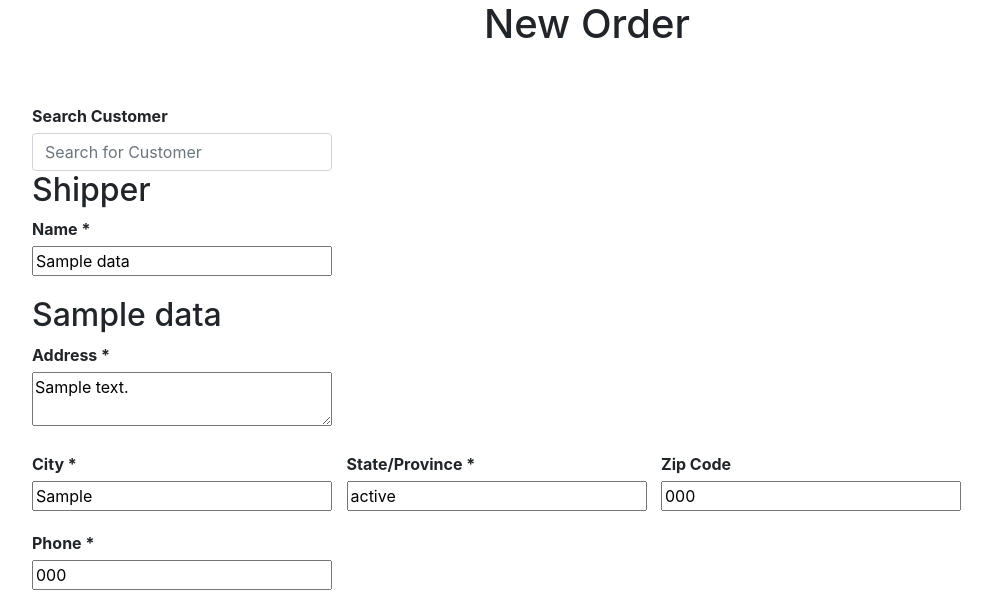
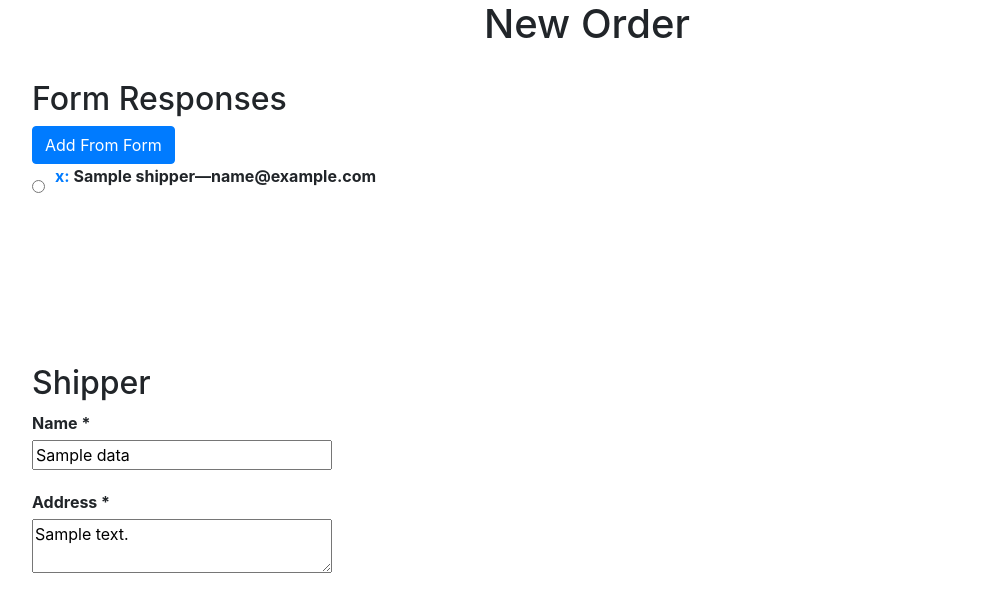
Before and after one commit to Reszonance/jfconsolidation, a Flask app: template website/templates/add_order.html in a window 1280 px wide. Shown: the part 56-658 px from the top of the page, without its empty margins (53-1045 px from the left). Run offline with Flask 3, Linux system fonts and the light colour scheme; the template is opened without the code that fills it: most values are stand-ins (such as "Sample title", 1, 10 or a date in 2020); parts of the project's set-up code (start-up, migrations or seed data) failed here and were passed over; some libraries are stand-ins or nearby versions.

Commit message:
can now autofill new orders using form responses

```diff
--- a/website/static/style.css
+++ b/website/static/style.css
@@ -186,6 +186,20 @@
 /* view_order */
 
 /* add_order? */
+.scrollable-container {
+  height: 200px; /* Set the desired height */
+  overflow-y: scroll; /* Enable vertical scrolling */
+}
+
+.response-item {
+  display: flex;
+  align-items: center;
+}
+
+.response-item input[type="radio"] {
+  margin-right: 10px; /* Adjust the spacing as needed */
+}
+
 .form-section {
   margin-bottom: 20px;
 }
--- a/website/templates/add_order.html
+++ b/website/templates/add_order.html
@@ -9,26 +9,39 @@
 {% block content %}
 <h1 align="center">New Order</h1>
 <br />
-<br />
 
-<!-- failsafe for post request, fix later -->
-<!-- data should be sent via views.py -->
+<form action="{{ url_for('views.add_order') }}" method="POST">
+  <h2>Form Responses</h2>
+  <button type="submit" class="btn btn-primary" name="action" value="form_autofill">Add From Form</button>
+  <!--How many items are showing-->
+  <!--Passed to endpoint for consistency-->
+  <input type="hidden" id="data-length" name="data_length" value="{{ form_data.items() | length }}">
+
+  <div id="scroll-container" class="scrollable-container">
+    <div id="data-container">
+      {% for timestamp, response in form_data.items() %}
+      <div class="response-item">
+        <input type="radio" name="selected-response"
+          id="response-{{ timestamp }}"
+          value="{{ timestamp }}"
+        >
+        <label for="response-{{ timestamp }}">
+          <p><a href="{{ response['response_link'] }}">{{ timestamp }}:</a> {{ response['shipper']['shipper_name'] }}—{{ response['shipper']['shipper_email'] }}</p>
+        </label>
+      </div>
+      {% endfor %}
+    </div>
+  </div>
+</form>
 
 
 <form action="{{ url_for('views.add_order') }}" method="POST">
-
-  <div class="search-table">
-    <label for="customer-search">Search Customer</label>
-    <input type="text" id="search_text" name="search_text" class="form-control" placeholder="Search for Customer">
-    <div id="customer-results"></div>
-  </div>
   <h2>Shipper</h2>
   <!-- #region shipper -->
   <div class="form-section">
     <label for="shipper-name">Name *</label>
     <input type="text" id="shipper-name" name="shipper-name" value="{{data['shipper_name']}}" required>
   </div>
-  <h2>{{data['shipper_name']}}</h2>
   <div class="form-section">
     <label for="shipper-address">Address *</label>
     <textarea id="shipper-address" name="shipper-address" required>{{data['shipper_address']}}</textarea>
@@ -106,7 +119,7 @@
       <div class="form-check">
         <input class="form-check-input" type="radio" name="office-drop-off"
         id="option-delivery" value="delivery"
-        {% if not data['office_dropoff'] and data['office_dropoff'] != ""%}checked{% endif %}
+        {% if data['office_dropoff'] == False and data['office_dropoff'] != ""%}checked{% endif %}
         required
         >
         <label class="form-check-label" for="option-delivery">Delivery to our office (Extra charge)</label>
@@ -148,7 +161,7 @@
   <div class="form-section">
     <label for="insurance"><strong>Would you like insurance?</strong></label>
     <input type="checkbox" id="insurance" name="insurance"
-      {% if data['insurance'] and data['insurance'] != ""%}checked{% endif %}
+      {% if data['insurance'] %}checked{% endif %}
     >
   </div>
   <!-- #endregion-->
@@ -192,12 +205,19 @@
     });
     */
 
-    function generateBoxSections() {
+    function generateBoxSections(box_data) {
       // see form_autofill.py for how data is passed and key-value pairs
       const boxCount = parseInt(document.getElementById("box-count").value);
       let boxSectionHTML = "";
 
+
       for (let i = 1; i <= boxCount; i++) {
+        // pk_data is an empty object if box_data[i] is undefined
+        const pk_data = box_data[i.toString()] || {};
+        //console.log(pk_data);
+        //console.log(`${pk_data.hasOwnProperty('description') ? pk_data.description : 'no description'}`);
+        console.log(`${pk_data.hasOwnProperty('weight') ? pk_data.weight : ''}`)
+
         boxSectionHTML += `
           <div class="box-section">
             <h3>Box ${i}</h3>
@@ -206,31 +226,36 @@
               <div class="inline-inputs">
                 <div class="input-group">
                   <input type="text" id="length-${i}" name="length-${i}" placeholder="Length"
-                    class="form-control small-input" value="{{data['boxes']['length']}}"
+                    class="form-control small-input"
+                    value="${pk_data.hasOwnProperty('length') ? pk_data.length : ''}"
                     required
                   >
                   <input type="text" id="width-${i}" name="width-${i}" placeholder="Width"
-                  class="form-control small-input" value="{{data['boxes']['width']}}"
+                  class="form-control small-input"
+                  value="${pk_data.hasOwnProperty('width') ? pk_data.width : ''}"
                   required
                   >
                   <input type="text" id="height-${i}" name="height-${i}" placeholder="Height"
-                    class="form-control small-input" value="{{data['boxes']['height']}}"
+                    class="form-control small-input"
+                    value="${pk_data.hasOwnProperty('height') ? pk_data.height : ''}"
                     required
                   >
                 </div>
                 <div class="form-check form-check-inline">
                   <input class="form-check-input" type="radio" name="units-${i}" id="inch-${i}"
-                    value="INCH" {% if data['boxes']['units'] == 'INCH'%}checked{% endif %}
+                    value="INCH"
+                    ${pk_data.hasOwnProperty('units') && pk_data.units === 'INCH' ? 'checked' : ''}
                     required
                   >
-                  <label class="form-check-label" for="inch">Inch</label>
+                  <label class="form-check-label" for="inch-${i}">Inch</label>
                 </div>
                 <div class="form-check form-check-inline">
                   <input class="form-check-input" type="radio" name="units-${i}" id="cm-${i}"
-                    value="CM" {% if data['boxes']['units'] == 'CM'%}checked{% endif %}
+                    value="CM"
+                    ${pk_data.hasOwnProperty('units') && pk_data.units === 'CM' ? 'checked' : ''}
                     required
                   >
-                  <label class="form-check-label" for="cm">CM</label>
+                  <label class="form-check-label" for="cm-${i}">CM</label>
                 </div>
               </div>
             </div>
@@ -239,7 +264,7 @@
               <label for="weight">Weight (kg):</label>
               <div class="inline-inputs">
                 <input type="text" id="weight-${i}" name="weight-${i}" placeholder="Weight" class="form-control small-input"
-                  value="{{data['boxes']['weight']}}"
+                  value="${pk_data.hasOwnProperty('weight') ? pk_data.weight : ''}""
                   required
                 >
               </div>
@@ -247,20 +272,23 @@
 
             <div class="form-section">
               <label for="box-cargo-description-${i}">Cargo Description*</label>
-              <textarea id="box-cargo-description-${i}" name="box-cargo-description-${i}" required>{{data['boxes']['description']}}</textarea>
+              <textarea id="box-cargo-description-${i}" name="box-cargo-description-${i}" required>
+                ${pk_data.hasOwnProperty('description') ? pk_data.description : ''}
+              </textarea>
             </div>
 
             <div class="form-section">
               <label for="box-lithium-batteries-${i}"><strong>This box contains lithium batteries: </strong></label>
               <input type="checkbox" id="box-lithium-batteries-${i}" name="box-lithium-batteries-${i}"
                 {% if data['boxes']['batteries']%}checked{% endif %}
+                ${pk_data.hasOwnProperty('batteries') && pk_data.batteries ? 'checked' : ''}
               >
               <p>Lithium batteries can be found in laptops, phones, and any rechargeable device.</p>
             </div>
             <div class="form-section">
               <label for="box-fragile-${i}"><strong>This package is fragile:</strong></label>
               <input type="checkbox" id="box-fragile-${i}" name="box-fragile-${i}"
-              {% if data['boxes']['fragile']%}checked{% endif %}
+              ${pk_data.hasOwnProperty('fragile') && pk_data.fragile ? 'checked' : ''}
               >
             </div>
           </div>
@@ -268,7 +296,17 @@
       }
       document.getElementById("box-information-section").innerHTML = boxSectionHTML;
     }
-    document.getElementById("box-count").addEventListener("change", generateBoxSections);
+
+
+    //document.getElementById("box-count").addEventListener("change", generateBoxSections);
+    var box_data = {{ data['boxes'] | tojson | safe }};
+    console.log(box_data);
+    generateBoxSections(box_data);
+
+    document.getElementById("box-count").addEventListener("change", () => {
+        generateBoxSections(box_data);
+    });
+
 
     function update_pickup_address_field() {
       const dropOffOption = document.getElementById("option-drop-off");
--- a/website/templates/home.html
+++ b/website/templates/home.html
@@ -121,7 +121,10 @@
         <a href="{{ url_for('views.view_order', order_id=order.id) }}">
           {{ order.customer.name }}
         </a>
-        <span class="description">{{" — " ~ order.packages|length ~ " packages" }}</span>
+        <span class="description">{{" — " ~ order.packages|length ~ " packages" }}    (order id: {{ order.id }})</span>
+      </div>
+      <div class="actions">
+        <a href="{{ url_for('views.add_package', order_id=order.id) }}" class="btn btn-link">Add Package</a>
       </div>
       <br>
       <ul class="list-group list-group-flush" id="packages">
--- a/website/templates/pk_details.html
+++ b/website/templates/pk_details.html
@@ -12,7 +12,7 @@
 <br />
 <!--- #region list orders -->
 <ul class="list-group list-group-flush" id="notes">
-  {% if cons_pk|length == 0 %}
+  {% if cons_pk is not none and cons_pk|length == 0 %}
   <p>No boxes stored here. Recommend deleting this consolidated package from Homepage.</p>
   {% endif %}
   {% for cons_pk in cons_packages %}
@@ -79,7 +79,7 @@
     </form>
   </div>
   <div class="form-section">
-    <h3>Additional Details</h3>
+    <h3>Package Details</h3>
     <form class="edit-form" id="additional-details-form" method="POST" action="{{ url_for('views.pk_details', pk_id=pk.package_id) }}">
       <div class="form-section">
         <label for="dimensions">Dimensions:</label>
```
Also changed, not shown: backend/shipping_objects.py (+18 -1 lines), website/form_autofill.py (+54 -16 lines), website/views.py (+124 -89 lines), website/static/index.js (line endings or trailing spaces).
